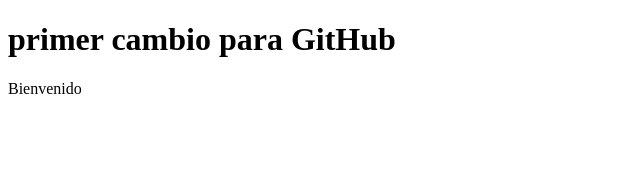
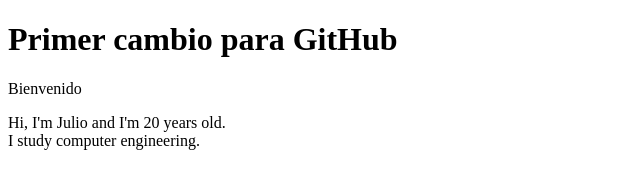
Before and after one commit to juliotorres82/Git_Prueba, a plain HTML site: page index.html in a window 1280 px wide. Shown: the whole page, without its empty margins (0-640 px from the left). Drawn offline with Linux system fonts and the light colour scheme.

Commit message:
index info en ingles

```diff
--- a/index.html
+++ b/index.html
@@ -6,7 +6,10 @@
     <title>Prueba</title>
 </head>
 <body>
-    <h1>primer cambio para GitHub</h1>
+    <h1>Primer cambio para GitHub</h1>
     <p>Bienvenido</p>
+    <p>Hi, I'm Julio and I'm 20 years old.
+        <br>
+        I study computer engineering.</p>
 </body>
 </html>
```
